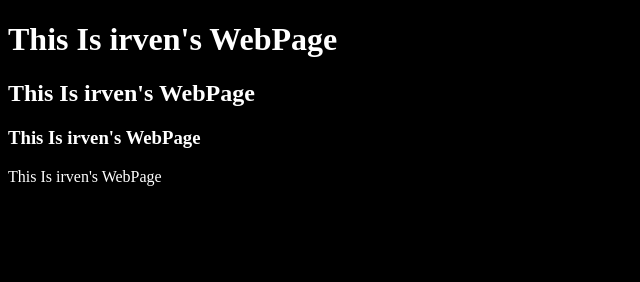
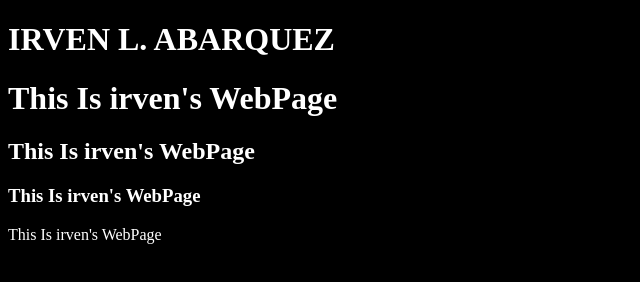
Before and after one commit to irvento/IT24, a plain HTML site: page irven.html in a window 1280 px wide. Shown: the whole page, without its empty margins (0-640 px from the left). Drawn offline with Linux system fonts and the light colour scheme.

Commit message:
added name

```diff
--- a/irven.html
+++ b/irven.html
@@ -6,6 +6,7 @@
     <title>Document</title>
 </head>
 <body style="background-color: rgb(0, 0, 0);">
+    <h1 style="color: white;"> IRVEN L. ABARQUEZ</h1>
     <h1 style="color: white;">This Is irven's WebPage</h1>
     <h2 style="color: white;">This Is irven's  WebPage</h2>
     <h3 style="color: white;">This Is irven's  WebPage</h3>
```
